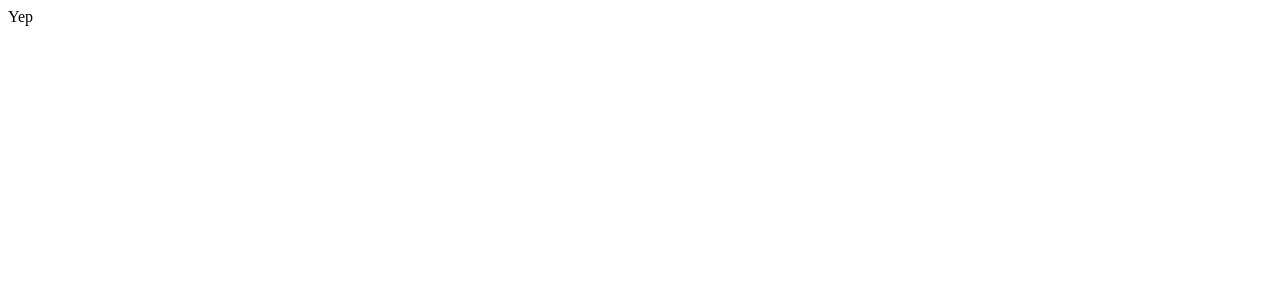
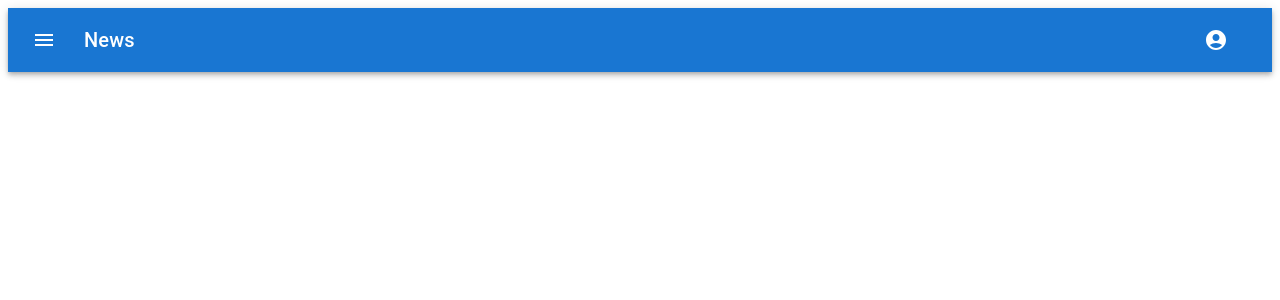
Before and after one commit to Erased-sh/signal-nest, a Next.js app in the folder front/: page / in a window 1280 px wide. Shown: the top 300 px of the page. Built offline with nearby package versions, Linux system fonts and the light colour scheme.

Commit message:
navbar added

```diff
--- a/front/package.json
+++ b/front/package.json
@@ -9,6 +9,10 @@
     "lint": "next lint"
   },
   "dependencies": {
+    "@emotion/react": "^11.11.1",
+    "@emotion/styled": "^11.11.0",
+    "@mui/icons-material": "^5.14.19",
+    "@mui/material": "^5.14.19",
     "axios": "^1.6.2",
     "next": "14.0.3",
     "react": "^18",
--- a/front/src/app/components/navbar.tsx
+++ b/front/src/app/components/navbar.tsx
@@ -1,5 +1,33 @@
-import { FC } from "react";
+import * as React from 'react';
+import AppBar from '@mui/material/AppBar';
+import Box from '@mui/material/Box';
+import Toolbar from '@mui/material/Toolbar';
+import Typography from '@mui/material/Typography';
+import Button from '@mui/material/Button';
+import IconButton from '@mui/material/IconButton';
+import AccountCircleIcon from '@mui/icons-material/AccountCircle';
+import MenuIcon from '@mui/icons-material/Menu';
 
-export const Navbar:FC=()=>{
-    return (<div>fa</div>)
+export default function Navbar() {
+  return (
+    <Box sx={{ flexGrow: 0 }}>
+      <AppBar position="sticky">
+        <Toolbar>
+          <IconButton
+            size="large"
+            edge="start"
+            color="inherit"
+            aria-label="menu"
+            sx={{ mr: 2 }}
+          >
+            <MenuIcon />
+          </IconButton>
+          <Typography variant="h6" component="div" sx={{ flexGrow: 1 }}>
+            News
+          </Typography>
+          <Button color="inherit"><AccountCircleIcon/></Button>
+        </Toolbar>
+      </AppBar>
+    </Box>
+  );
 }
--- a/front/src/app/layout.tsx
+++ b/front/src/app/layout.tsx
@@ -1,3 +1,5 @@
+import Navbar from "./components/navbar"
+
 export const metadata = {
   title: 'Next.js',
   description: 'Generated by Next.js',
@@ -9,7 +11,7 @@
   children: React.ReactNode
 }) {
   return (
-    <html lang="en">
+    <html lang="ru">
       <body>{children}</body>
     </html>
   )
--- a/front/src/app/page.tsx
+++ b/front/src/app/page.tsx
@@ -1,7 +1,8 @@
+import Navbar from "./components/navbar";
 
 
 export default function Home() {
   return (
-   <div>Yep </div>
+   <div><Navbar/></div>
   )
 }
```
Also changed, not shown: 1 other file (tests, documents, lock files or other folders).
